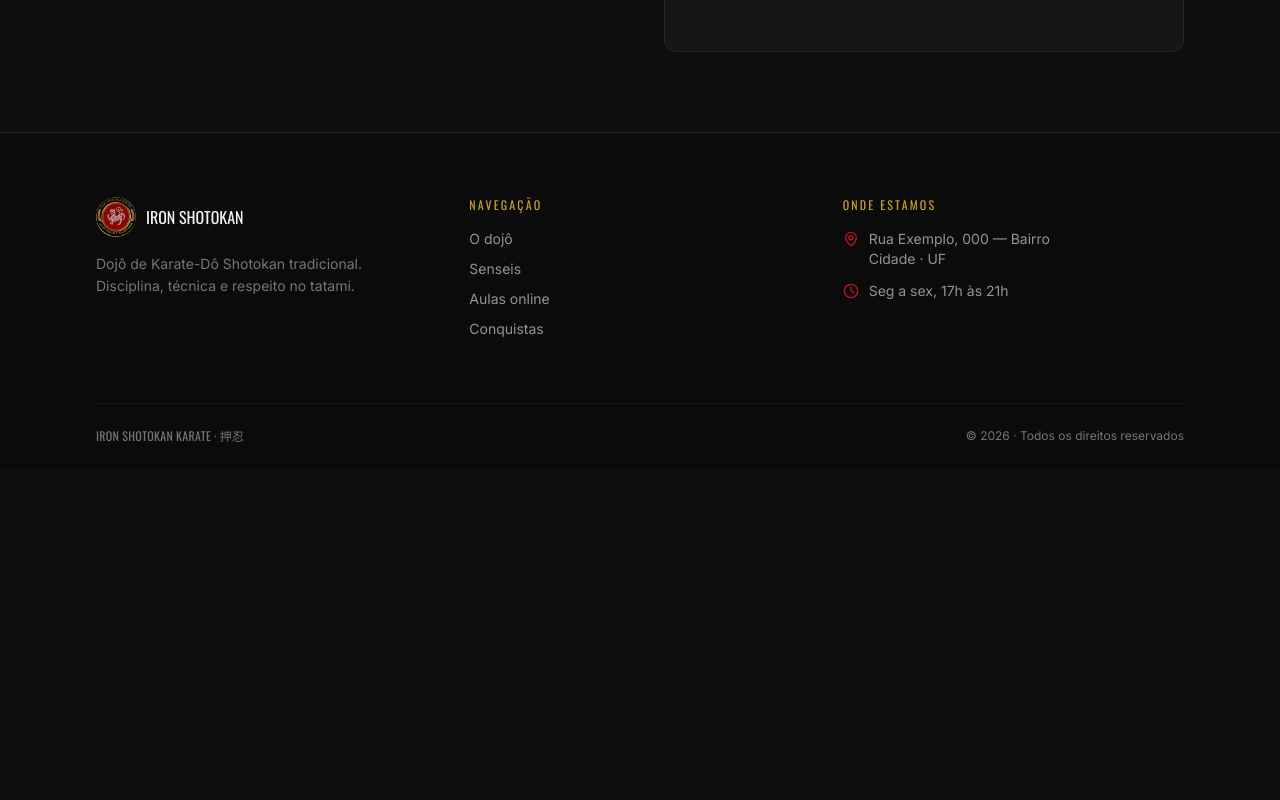
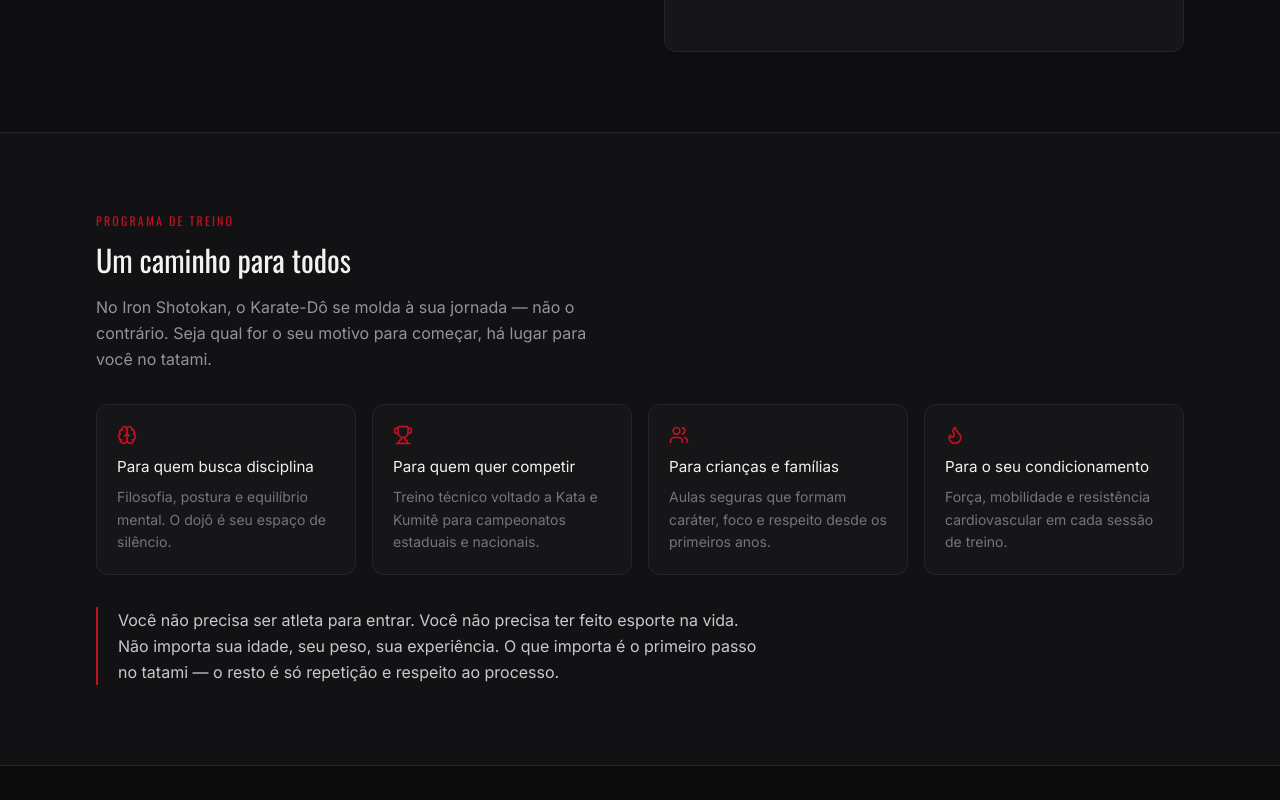
Before and after one commit to Sulivan7/dojo-isk, a Next.js app: page / in a window 1280 px wide. Shown: the part 1060-1860 px from the top of the page. Before the commit the page ends 1528 px from the top, so only its background shows below. Built offline with nearby package versions, Linux system fonts and the light colour scheme.

Commit message:
feat(program): set up training program section

```diff
--- a/src/app/page.tsx
+++ b/src/app/page.tsx
@@ -1,11 +1,13 @@
 import Hero from "@/components/sections/Hero";
 import AboutDojo from "@/components/sections/AboutDojo";
+import TrainingProgram from "@/components/sections/TrainingProgram";
 
 export default function HomePage() {
   return (
     <>
       <Hero />
       <AboutDojo />
+      <TrainingProgram />
     </>
   );
 }
--- /dev/null
+++ b/src/components/sections/TrainingProgram.tsx
@@ -0,0 +1,74 @@
+import { Brain, Trophy, Users, Flame, type LucideIcon } from "lucide-react";
+import Section from "@/components/ui/Section";
+import Container from "@/components/ui/Container";
+import SectionLabel from "@/components/ui/SectionLabel";
+import Reveal from "@/components/ui/Reveal";
+import Card from "@/components/ui/Card";
+import {
+  trainingProgram,
+  programClosingText,
+  type ProgramIcon,
+} from "@/data/trainingProgram";
+
+const ICONS: Record<ProgramIcon, LucideIcon> = {
+  discipline: Brain,
+  competition: Trophy,
+  family: Users,
+  conditioning: Flame,
+};
+
+export default function TrainingProgram() {
+  return (
+    <Section id="programa" className="border-t border-iron-700 bg-iron-850">
+      <Container>
+        <Reveal>
+          <SectionLabel>Programa de treino</SectionLabel>
+
+          <h2 className="mt-3 font-display text-2xl leading-tight text-iron-50 md:text-3xl">
+            Um caminho para todos
+          </h2>
+
+          <p className="mt-4 max-w-lg leading-relaxed">
+            No Iron Shotokan, o Karate-Dô se molda à sua jornada — não o
+            contrário. Seja qual for o seu motivo para começar, há lugar para
+            você no tatami.
+          </p>
+        </Reveal>
+
+        <div className="mt-8 grid grid-cols-1 gap-4 sm:grid-cols-2 lg:grid-cols-4">
+          {trainingProgram.map((item, index) => {
+            const Icon = ICONS[item.icon];
+
+            return (
+              <Reveal key={item.title} delay={index * 0.08}>
+                <Card className="h-full">
+                  <Icon
+                    size={20}
+                    className="text-iron-red"
+                    aria-hidden="true"
+                  />
+
+                  <h3 className="mt-3 text-[0.95rem] leading-snug text-iron-50">
+                    {item.title}
+                  </h3>
+
+                  <p className="mt-2 text-sm leading-relaxed text-iron-400">
+                    {item.description}
+                  </p>
+                </Card>
+              </Reveal>
+            );
+          })}
+        </div>
+
+        <Reveal delay={0.1}>
+          <div className="mt-8 max-w-2xl border-l-2 border-iron-red pl-5">
+            <p className="leading-relaxed text-iron-100">
+              {programClosingText}
+            </p>
+          </div>
+        </Reveal>
+      </Container>
+    </Section>
+  );
+}
```
